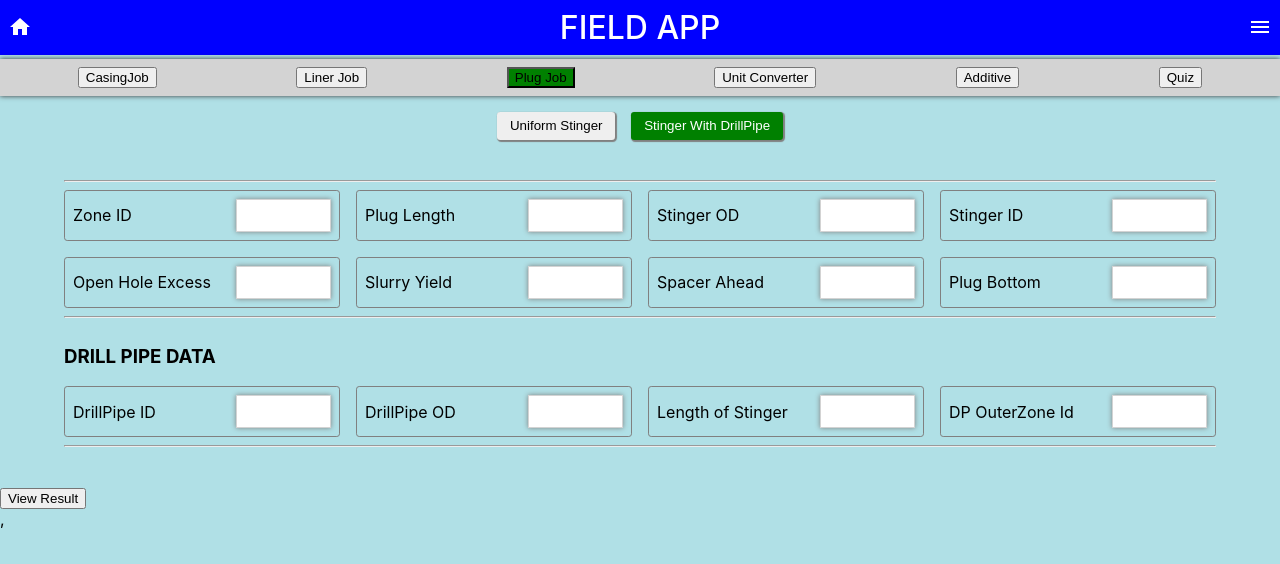
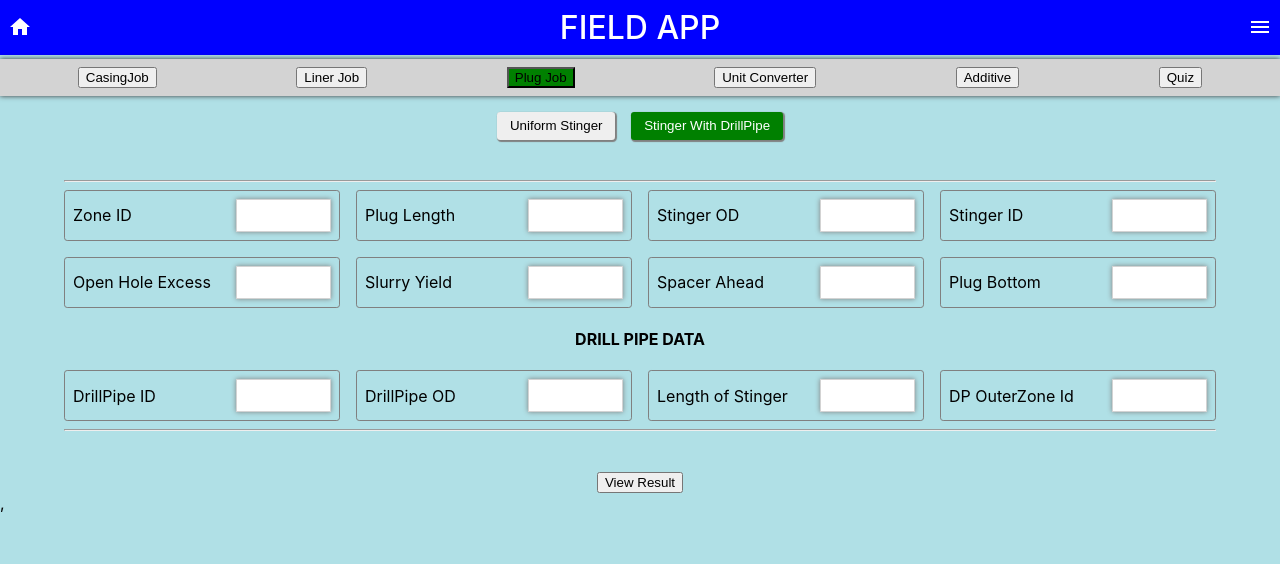
Before and after one commit to Alexcoder/riglex, a React (Create React App) app: page / in a window 1280 px wide. Both pictures are taken after a click on the button "Plug Job". Shown: the top 564 px of the page. Built offline with nearby package versions, Linux system fonts and the light colour scheme.

Commit message:
plug refactor

```diff
--- a/src/components/Plug/Input/Input.jsx
+++ b/src/components/Plug/Input/Input.jsx
@@ -3,16 +3,17 @@ import useUniformStingerData from '../Hooks/useUniformStingerData';
 import "./Input.css";
 
 const Input = () => {
-  const { plug, setPlug } = useGlobalState();
+  const { plug, setPlug, isUniformStinger } = useGlobalState();
   const {InputData}= useUniformStingerData();
 
   const handleChange=(e)=>{
     setPlug({...plug, [e.target.name]: e.target.value})
   };
 
+  const isSmallDevice = window.innerWidth <= 720;
 
   return (
-    <main style={{marginTop:"0rem", padding:"2rem 4rem"}}>
+    <main style={{marginTop: isSmallDevice? "-1rem" :" 0rem", padding:"2rem 4rem"}}>
       <hr/>
       <section className='plug-sub'>
       { InputData.map((item, i)=>(
@@ -28,7 +29,7 @@ const Input = () => {
         </div>
       ))}
       </section>
-      <hr/>
+     { isUniformStinger && <hr/> }
     </main>
   )
 }
--- a/src/components/Plug/WithDrillPipe/WithDrillPipe.jsx
+++ b/src/components/Plug/WithDrillPipe/WithDrillPipe.jsx
@@ -12,7 +12,7 @@ const WithDrillPipe = () => {
 
   return (
     <main style={{marginTop:"-4rem", padding:"2rem 4rem"}}>
-      <h3>DRILL PIPE DATA</h3>
+      <h4 style={{textAlign:"center"}}>DRILL PIPE DATA</h4>
     {/* <hr/> */}
     <section className='plug-sub'>
     { InputData.map((item, i)=>(
--- a/src/components/Plug/Wrappers/PlugJobWrapper.jsx
+++ b/src/components/Plug/Wrappers/PlugJobWrapper.jsx
@@ -8,7 +8,7 @@ const PlugJobWrapper = (Component) => {
 
    function Sub (...props){
      const [viewResult, setViewResult]= useState(false);
-     const { isUniformStinger  } = useGlobalState()
+     const { isUniformStinger  } = useGlobalState();
      return(
         <div style={{marginTop:"0rem"}}>
          {
@@ -25,7 +25,9 @@ const PlugJobWrapper = (Component) => {
          }
          <Input />
          <Component {...props} />
+         <div style={{textAlign:"center"}} >
          <button onClick={()=> setViewResult(true)}>View Result</button>
+         </div>
         </div>
      )
   }
--- a/src/pages/Plug/Plug.css
+++ b/src/pages/Plug/Plug.css
@@ -23,3 +23,10 @@
     background: green;
     color: white;
 }
+
+@media screen and (max-width: 720px){
+    .plug-cont{
+        margin-top: 9rem;
+    }
+
+}
--- a/src/pages/Plug/Plug.jsx
+++ b/src/pages/Plug/Plug.jsx
@@ -5,6 +5,7 @@ import "./Plug.css";
 
 const Plug = () => {
   const {isUniformStinger, setIsUniformStinger } = useGlobalState();
+
   const handleClick =(type)=>{
     if(type==="uniform") setIsUniformStinger(true)
     else setIsUniformStinger(false)
```
